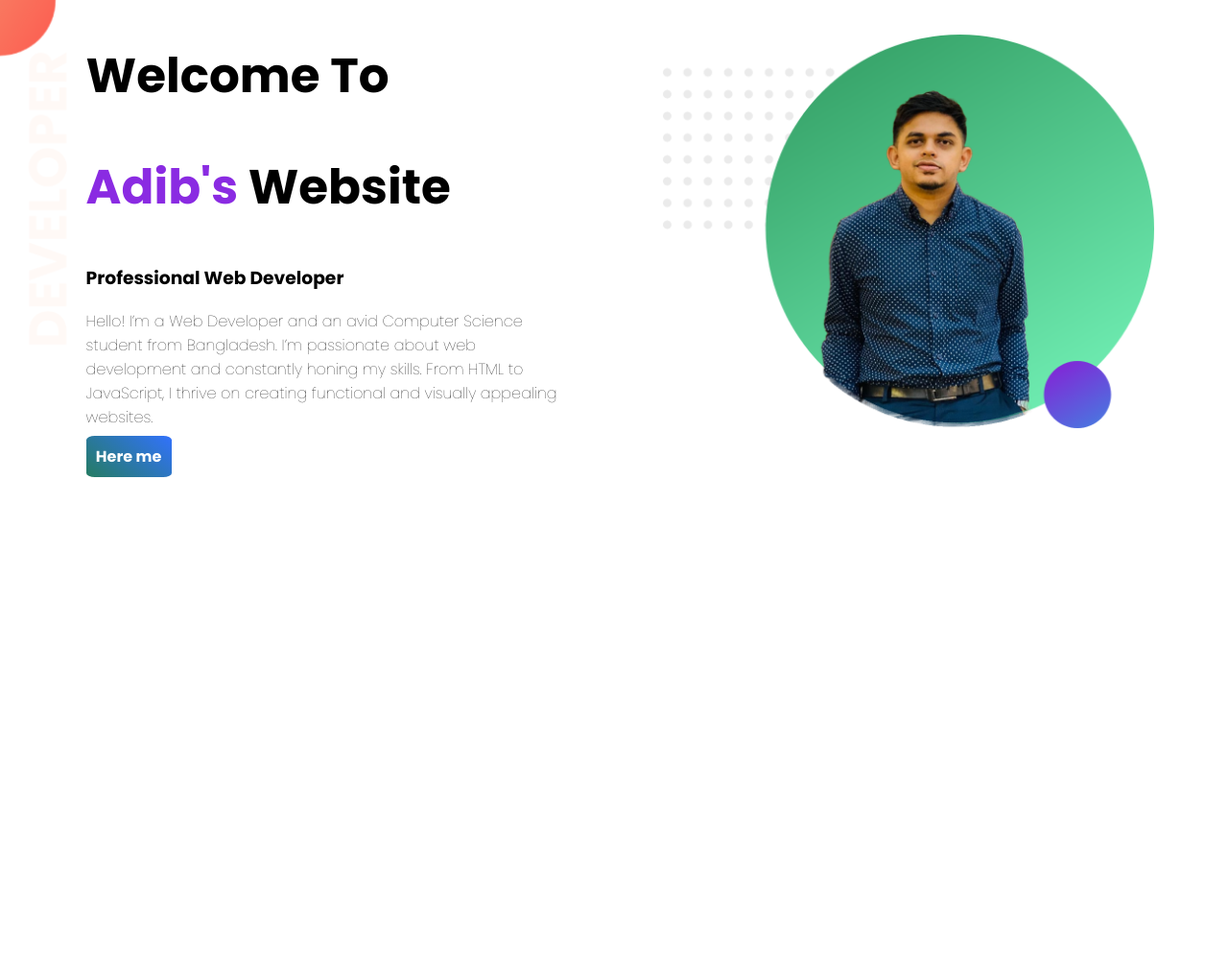
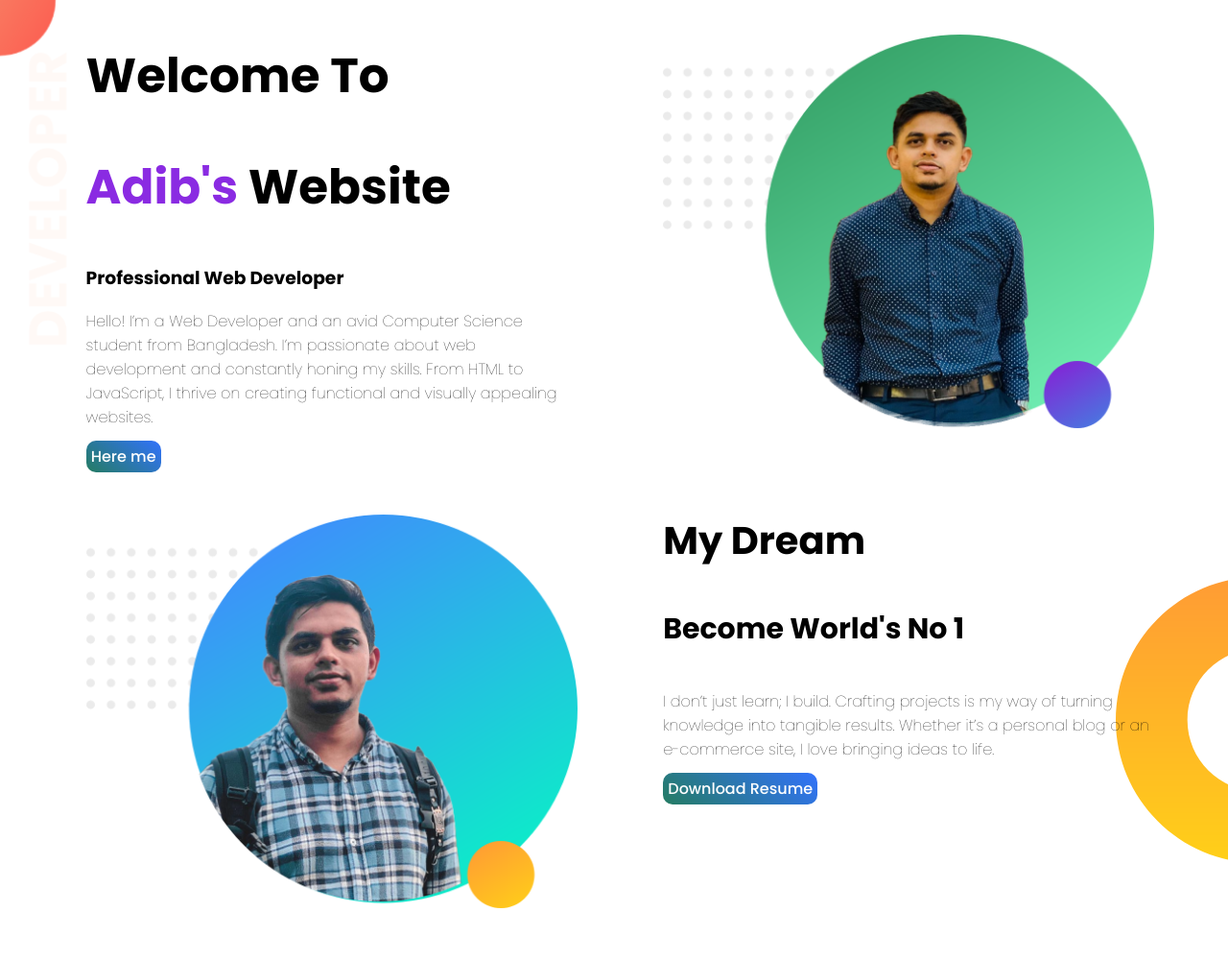
Before and after one commit to a3dib/WEB-PORTFOLIO, a plain HTML site: page index.html in a window 1280 px wide. Shown: the whole page at 96% size. Before the commit the page ends 800 px from the top, so only its background shows below. Drawn offline with Linux system fonts and the light colour scheme.

Commit message:
new update

```diff
--- a/index.html
+++ b/index.html
@@ -24,5 +24,18 @@
             <img src="images\imageone.png" alt="">
         </div>
     </section>
+    <section class="dream-banner">
+        <div class="half-width">
+            <img src="images/imagetwo.png" alt="">
+        </div>
+        <div class="half-width">
+            <h2>My Dream</h2>
+            <h4>Become World's No 1</h4>
+            <p>
+                I don’t just learn; I build. Crafting projects is my way of turning knowledge into tangible results. Whether it’s a personal blog or an e-commerce site, I love bringing ideas to life.
+            </p>
+            <a class="link-button" target="_blank" href="https://www.linkedin.com/in/abdullah-al-adib-01a1b6313">Download  Resume</a>
+        </div>
+    </section>
 </body>
 </html>
--- a/style.css
+++ b/style.css
@@ -6,6 +6,12 @@ body{
 }
 h1{
     font-size: 50px;
+}
+h2{
+    font-size: 40px;
+}
+h4{
+    font-size: 30px;
 }
 .name-highlight{
     color: blueviolet;
@@ -29,10 +35,15 @@ section{
     height: 500px;
 }
 .link-button{
-    padding: 2%;
+    padding: 1%;
     text-decoration: none;
     background-image: linear-gradient(40deg, rgb(37, 124, 98), rgb(50, 114, 252) );
     color: white;
-    border-radius: 10%;
-    font-weight: 700;
+    border-radius: 10px;
+    font-weight: 500;
 }
+.dream-banner{
+    background-image: url("images/dream-bg.png");
+    background-repeat: no-repeat;
+    background-position: right;
+}
```
Also changed, not shown: images/imagetwo.png (added).
